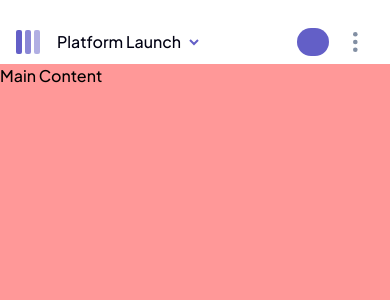
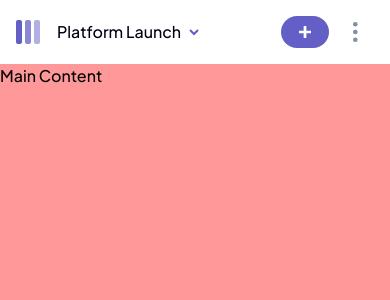
Before and after one commit to BrunoAST/kanban, a Next.js app: page / in a window 390 px wide. Shown: the top 300 px of the page. Built offline with nearby package versions, Linux system fonts and the light colour scheme.

Commit message:
refactor: update labels and mobile styling

```diff
--- a/src/app/components/menu/top-nav.tsx
+++ b/src/app/components/menu/top-nav.tsx
@@ -22,17 +22,17 @@ const menuOptions = [
 export default function TopNav(): JSX.Element {
   const platform = usePlatformDetector();
 
-  function taskButtonLabel(): string {
+  function taskButtonLabel(): string | JSX.Element {
     if (platform !== 'mobile') {
       return '+ Add New Task';
     }
-    return ' + ';
+    return <Icons name="plus" />;
   }
 
   return (
     <nav
       id={styles.nav}
-      className="p-4 bg-white dark:bg-grey-500 items-center"
+      className="px-4 bg-white dark:bg-grey-500 items-center"
     >
       <Logo
         id={styles.logo}
@@ -52,10 +52,13 @@ export default function TopNav(): JSX.Element {
         className="flex place-content-end items-center gap-2"
       >
         <Button
-          label={taskButtonLabel()}
           variant="primary"
           onClick={() => console.log('Add new task clicked')}
-        />
+          title="Add new task"
+          className="flex items-center justify-center p-0 w-12 h-8 sm:py-3.5 sm:px-6 sm:w-auto"
+        >
+          {taskButtonLabel()}
+        </Button>
 
         <Menu options={menuOptions} classes="left-[-160px] top-[60px]" />
       </div>
```
